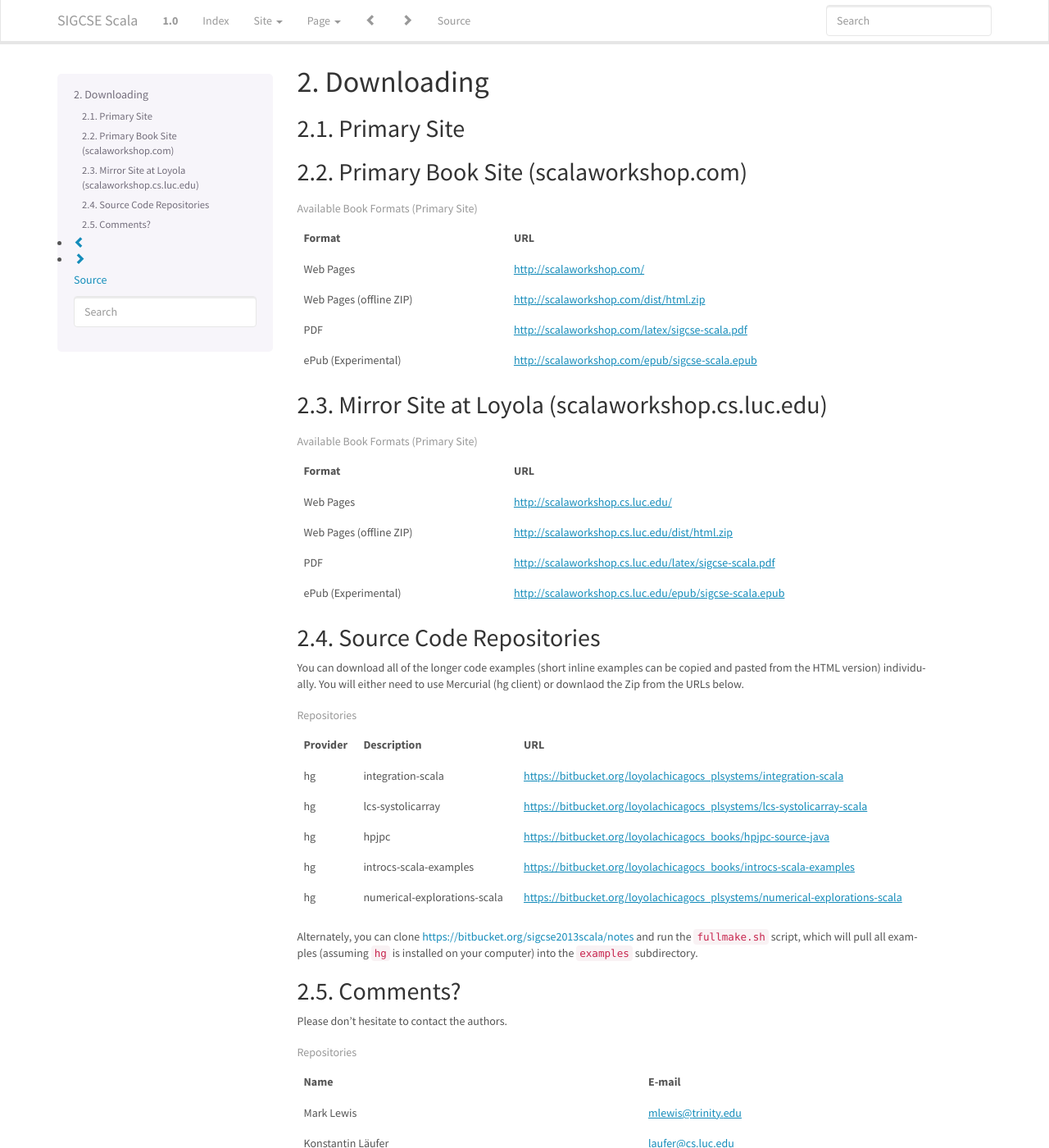
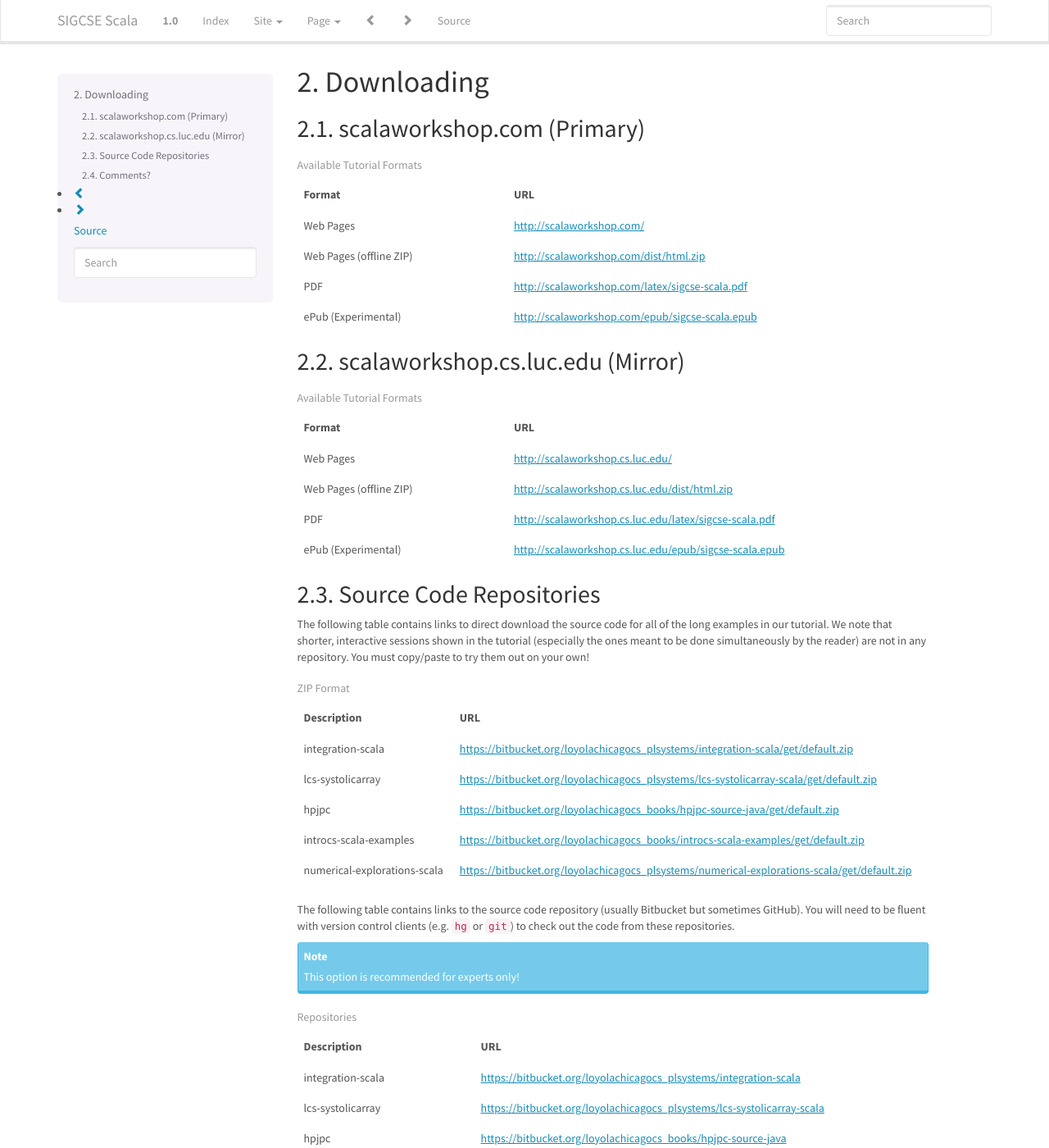
Before and after one commit to LoyolaChicagoBooks/scalaworkshop, a Sphinx documentation site: the page built from source/download.rst, in a window 1280 px wide and 1400 px high. Shown: the whole window at 82% size. Built offline with Sphinx 7.4.7, drawn with Linux system fonts in a browser that asks for light colours.

Commit message:
donwload updates

```diff
--- a/source/download.rst
+++ b/source/download.rst
@@ -4,13 +4,10 @@
 Downloading
 ======================
 
-Primary Site
------------------
-
-Primary Book Site (scalaworkshop.com)
+scalaworkshop.com (Primary)
 --------------------------------------
 
-.. csv-table:: Available Book Formats (Primary Site)
+.. csv-table:: Available Tutorial Formats
     :header: "Format", "URL"
     :widths: 15, 30
 
@@ -19,10 +16,10 @@
     "PDF", "http://scalaworkshop.com/latex/sigcse-scala.pdf"
     "ePub (Experimental)", "http://scalaworkshop.com/epub/sigcse-scala.epub"
 
-Mirror Site at Loyola (scalaworkshop.cs.luc.edu)
+scalaworkshop.cs.luc.edu (Mirror)
 ----------------------------------------------------
 
-.. csv-table:: Available Book Formats (Primary Site)
+.. csv-table:: Available Tutorial Formats
     :header: "Format", "URL"
     :widths: 15, 30
 
@@ -34,17 +31,35 @@
 Source Code Repositories
 ----------------------------
 
-You can download all of the longer code examples (short inline examples can be copied and pasted from the HTML version)
-individually. You will either need to use Mercurial (hg client) or downlaod the Zip from the URLs below.
+The following table contains links to direct download the source code for all of the long examples in our tutorial. We note
+that shorter, interactive sessions shown in the tutorial (especially the ones meant to be done simultaneously by the reader)
+are not in any repository. You must copy/paste to try them out on your own!
+
+.. csv-table:: ZIP Format
+    :header: "Description", "URL"
+
+    "integration-scala","https://bitbucket.org/loyolachicagocs_plsystems/integration-scala/get/default.zip"
+    "lcs-systolicarray","https://bitbucket.org/loyolachicagocs_plsystems/lcs-systolicarray-scala/get/default.zip"
+    "hpjpc","https://bitbucket.org/loyolachicagocs_books/hpjpc-source-java/get/default.zip"
+    "introcs-scala-examples","https://bitbucket.org/loyolachicagocs_books/introcs-scala-examples/get/default.zip"
+    "numerical-explorations-scala","https://bitbucket.org/loyolachicagocs_plsystems/numerical-explorations-scala/get/default.zip"
+
+The following table contains links to the source code repository (usually Bitbucket but sometimes GitHub). You will need to
+be fluent with version control clients (e.g. ``hg`` or ``git``) to check out the code from these repositories.
+
+.. note::
+
+   This option is recommended for experts only!
 
 .. csv-table:: Repositories
-    :header: "Provider", "Description", "URL"
+    :header: "Description", "URL"
 
-    "hg","integration-scala","https://bitbucket.org/loyolachicagocs_plsystems/integration-scala"
-    "hg","lcs-systolicarray","https://bitbucket.org/loyolachicagocs_plsystems/lcs-systolicarray-scala"
-    "hg","hpjpc","https://bitbucket.org/loyolachicagocs_books/hpjpc-source-java"
-    "hg","introcs-scala-examples","https://bitbucket.org/loyolachicagocs_books/introcs-scala-examples"
-    "hg","numerical-explorations-scala","https://bitbucket.org/loyolachicagocs_plsystems/numerical-explorations-scala"
+    "integration-scala","https://bitbucket.org/loyolachicagocs_plsystems/integration-scala"
+    "lcs-systolicarray","https://bitbucket.org/loyolachicagocs_plsystems/lcs-systolicarray-scala"
+    "hpjpc","https://bitbucket.org/loyolachicagocs_books/hpjpc-source-java"
+    "introcs-scala-examples","https://bitbucket.org/loyolachicagocs_books/introcs-scala-examples"
+    "numerical-explorations-scala","https://bitbucket.org/loyolachicagocs_plsystems/numerical-explorations-scala"
+
 
 Alternately, you can clone https://bitbucket.org/sigcse2013scala/notes and run the ``fullmake.sh`` script, which will
 pull all examples (assuming ``hg`` is installed on your computer) into the ``examples`` subdirectory.
```
